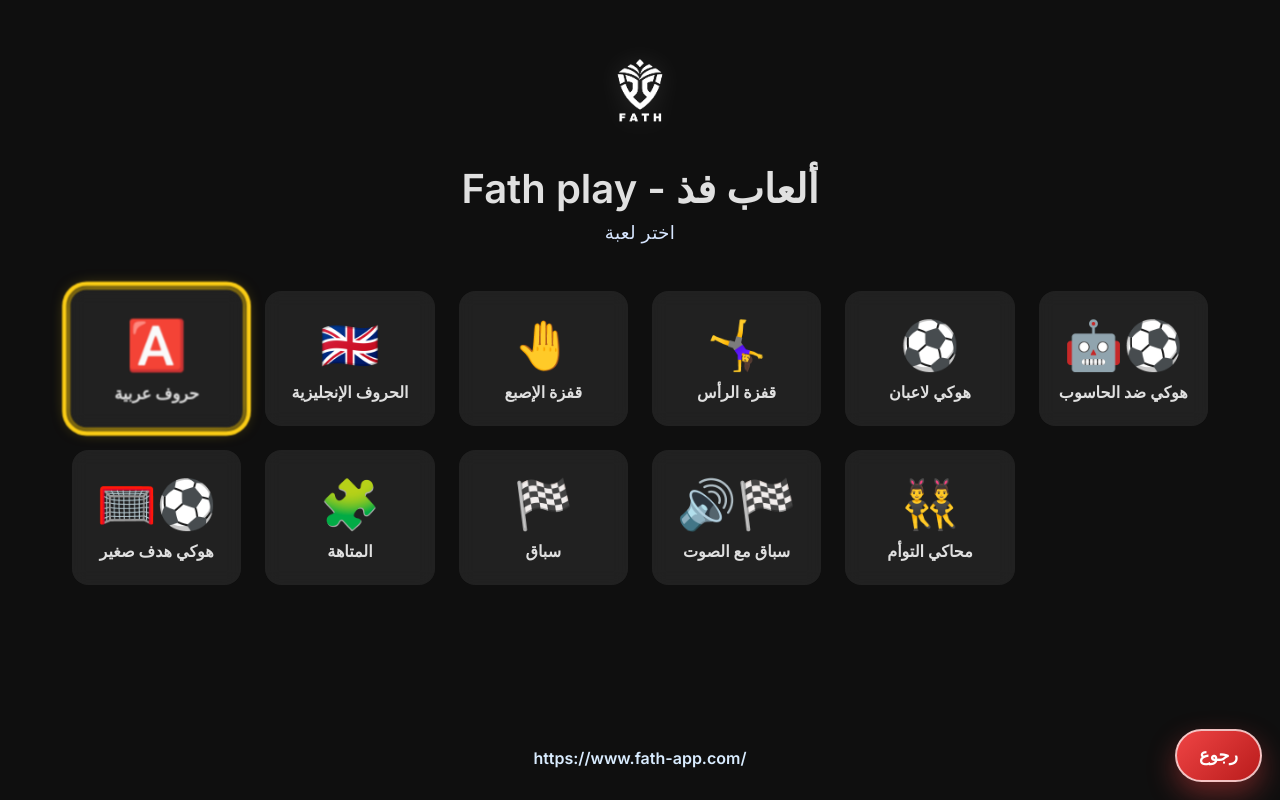
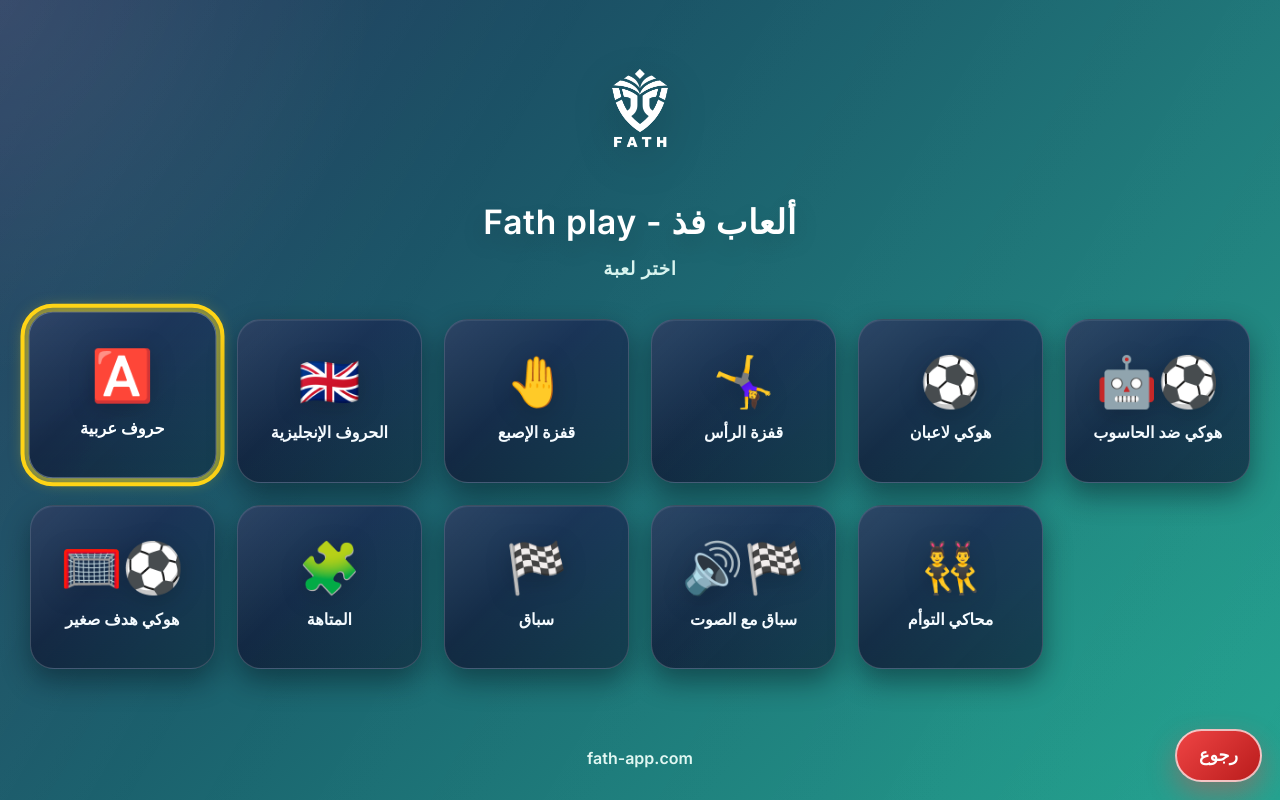
Before and after one commit to aloul84/cameragame, a plain HTML site: page index.html in a window 1280 px wide. Drawn offline with Linux system fonts and the light colour scheme.

Commit message:
enhance home design

```diff
--- a/index.html
+++ b/index.html
@@ -8,94 +8,169 @@
   <link href="https://fonts.googleapis.com/css2?family=Inter:wght@400;600&display=swap" rel="stylesheet" />
   <style>
     :root {
-      --bg-dark: #0f0f0f;
-      --bg-card: rgba(255, 255, 255, 0.08);
-      --text-primary: #e0e0e0;
-      --accent: hsl(210, 70%, 60%);
+      --bg-primary: #1b3156;
+      --bg-secondary: #1ca08c;
+      --bg-deep: #0d2038;
+      --card-bg: #1b3156;
+      --card-edge: rgba(255,255,255,0.18);
+      --text-primary: #f5fbff;
+      --text-soft: #d9f4ef;
+      --shadow: rgba(4, 15, 26, 0.45);
+      --glow: rgba(26, 218, 179, 0.55);
     }
+
+    * {
+      box-sizing: border-box;
+    }
+
+    html, body {
+      margin: 0;
+      min-height: 100%;
+      font-family: 'Inter', sans-serif;
+      background:
+        radial-gradient(circle at top left, rgba(255,255,255,0.08), transparent 25%),
+        radial-gradient(circle at bottom right, rgba(28,160,140,0.4), transparent 30%),
+        linear-gradient(135deg, var(--bg-primary) 0%, var(--bg-secondary) 100%);
+      color: var(--text-primary);
+    }
+
     body {
-      margin: 0;
-      font-family: 'Inter', sans-serif;
-      background: var(--bg-dark);
-      color: var(--text-primary);
+      min-height: 100vh;
       display: flex;
       flex-direction: column;
-      min-height: 100vh;
+      overflow-x: hidden;
     }
+
+    body::before {
+      content: "";
+      position: fixed;
+      inset: 0;
+      background: linear-gradient(120deg, rgba(255,255,255,0.06), transparent 35%, rgba(255,255,255,0.04));
+      pointer-events: none;
+    }
+
     header {
       text-align: center;
-      padding: 2rem 0 1rem;
+      padding: 2.2rem 1rem 1rem;
+      position: relative;
+      z-index: 1;
     }
+
     .brand-wrap {
       display: flex;
+      justify-content: center;
       align-items: center;
-      justify-content: center;
-      gap: 1rem;
-      flex-wrap: wrap;
-      margin-bottom: 0.75rem;
+      margin-bottom: 1rem;
     }
+
     .brand-logo {
-      width: 120px;
+      width: 150px;
       height: auto;
       display: block;
-      filter: drop-shadow(0 0 12px rgba(255,255,255,0.15));
+      filter: drop-shadow(0 12px 22px rgba(0, 0, 0, 0.22));
     }
+
     h1 {
       margin: 0;
-      font-size: 2.5rem;
+      font-size: clamp(2.1rem, 2.5vw, 3.6rem);
+      font-weight: 900;
+      letter-spacing: 0.02em;
+      color: #ffffff;
+      text-shadow: 0 10px 25px rgba(0,0,0,0.18);
+    }
+
+    .subtitle {
+      margin: 0.9rem 0 0;
+      font-size: 1.15rem;
+      color: var(--text-soft);
+      letter-spacing: 0.04em;
       font-weight: 600;
     }
-    .subtitle {
-      margin: 0.5rem 0 0;
-      font-size: 1.15rem;
-      color: #d7e6ff;
-      letter-spacing: 0.02em;
+
+    .grid {
+      position: relative;
+      z-index: 1;
+      display: grid;
+      grid-template-columns: repeat(auto-fit, minmax(175px, 1fr));
+      gap: 1.4rem;
+      width: min(1220px, calc(100% - 2rem));
+      margin: 0 auto;
+      padding: 1.5rem 0 1rem;
     }
-    .grid {
-      display: grid;
-      grid-template-columns: repeat(auto-fit, minmax(150px, 1fr));
-      gap: 1.5rem;
-      padding: 2rem;
-      max-width: 1200px;
-      margin: 0 auto;
-      width: 100%;
-      box-sizing: border-box;
-    }
+
     .card {
-      background: var(--bg-card);
-      border-radius: 1rem;
-      text-align: center;
-      padding: 1.5rem 1rem;
-      backdrop-filter: blur(8px);
-      transition: transform 0.2s, background 0.3s;
+      position: relative;
+      display: flex;
+      flex-direction: column;
+      justify-content: center;
+      align-items: center;
+      min-height: 164px;
+      padding: 1.4rem 1rem;
+      border-radius: 1.5rem;
       text-decoration: none;
       color: inherit;
+      background: linear-gradient(180deg, rgba(27,49,86,0.9), rgba(17,33,59,0.9));
+      border: 1px solid var(--card-edge);
+      box-shadow: 0 12px 28px var(--shadow), inset 0 1px 0 rgba(255,255,255,0.08);
+      transition: transform 0.18s ease, box-shadow 0.18s ease, border-color 0.18s ease, filter 0.18s ease;
+      overflow: hidden;
+      isolation: isolate;
     }
-    .card:hover {
-      transform: translateY(-4px);
-      background: rgba(255, 255, 255, 0.12);
+
+    .card::before {
+      content: "";
+      position: absolute;
+      inset: 0;
+      background: linear-gradient(135deg, rgba(255,255,255,0.08), transparent 42%, rgba(28,160,140,0.18));
+      z-index: -1;
     }
+
+    .card:hover,
+    .card:focus-visible {
+      transform: translateY(-6px) scale(1.015);
+      box-shadow: 0 18px 38px rgba(0,0,0,0.28), 0 0 0 2px rgba(255,255,255,0.08), 0 0 18px var(--glow);
+      border-color: rgba(255,255,255,0.28);
+      filter: brightness(1.04);
+    }
+
     .icon {
-      font-size: 3rem;
-      margin-bottom: 0.5rem;
+      font-size: 3.1rem;
+      line-height: 1;
+      margin-bottom: 0.85rem;
+      filter: drop-shadow(0 5px 12px rgba(0,0,0,0.18));
     }
+
     .title {
       font-size: 1rem;
-      font-weight: 600;
+      font-weight: 800;
+      line-height: 1.5;
+      color: var(--text-primary);
+      text-align: center;
     }
+
     .footer-link {
+      position: relative;
+      z-index: 1;
       margin-top: auto;
       text-align: center;
-      padding: 1rem 1rem 2rem;
+      padding: 1.2rem 1rem 2rem;
+      user-select: none;
+      pointer-events: none;
     }
-    .footer-link a {
-      color: #d9ecff;
+
+    .footer-link span {
+      color: #edfef9;
       text-decoration: none;
-      font-weight: 600;
+      font-weight: 700;
+      opacity: 0.95;
       transition: opacity 0.2s ease;
+      cursor: default;
     }
-    .footer-link a:hover {
-      opacity: 0.8;
+
+    @media (max-width: 700px) {
+      .grid {
+        grid-template-columns: repeat(2, minmax(140px, 1fr));
+      }
     }
   </style>
 </head>
@@ -155,7 +230,7 @@
   </section>
 
   <div class="footer-link">
-    <a href="https://www.fath-app.com/" target="_blank" rel="noopener noreferrer">https://www.fath-app.com/</a>
+    <span>fath-app.com</span>
   </div>
 
   <script src="remote-nav.js"></script>
```
